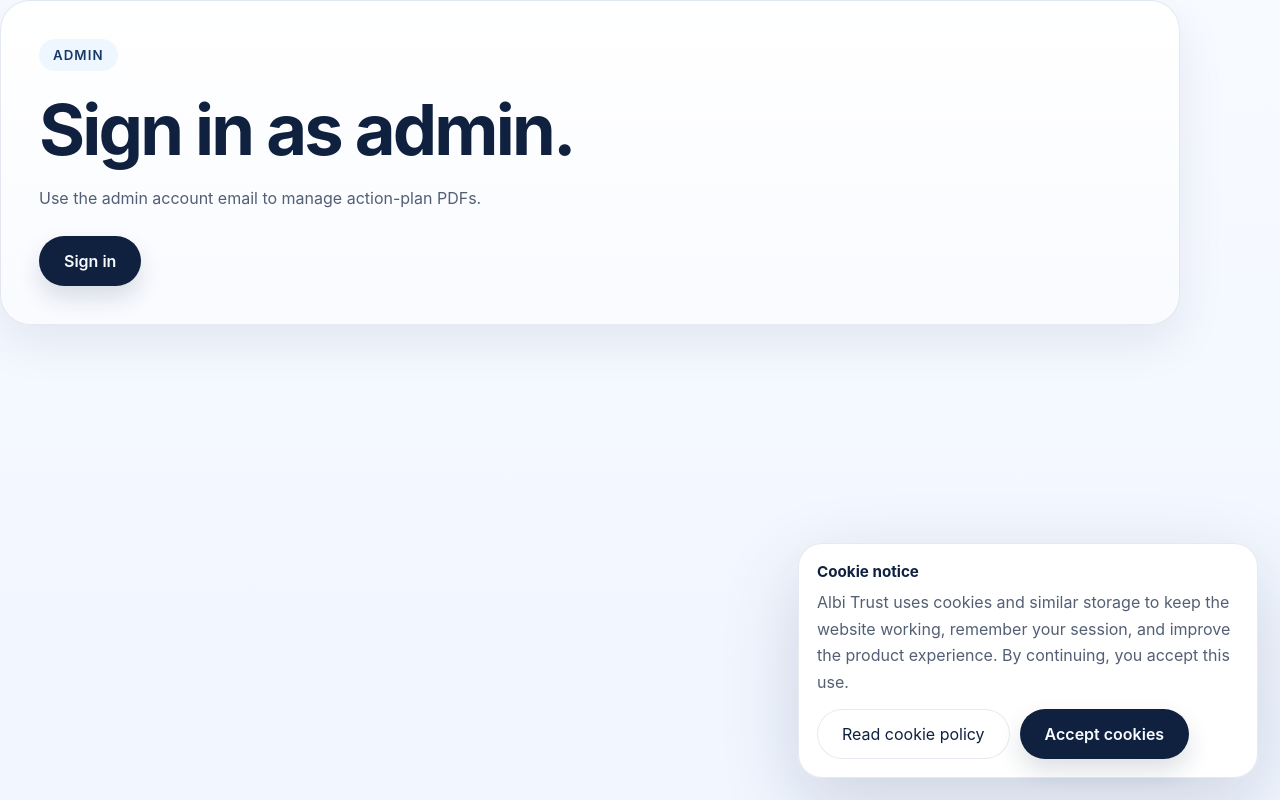
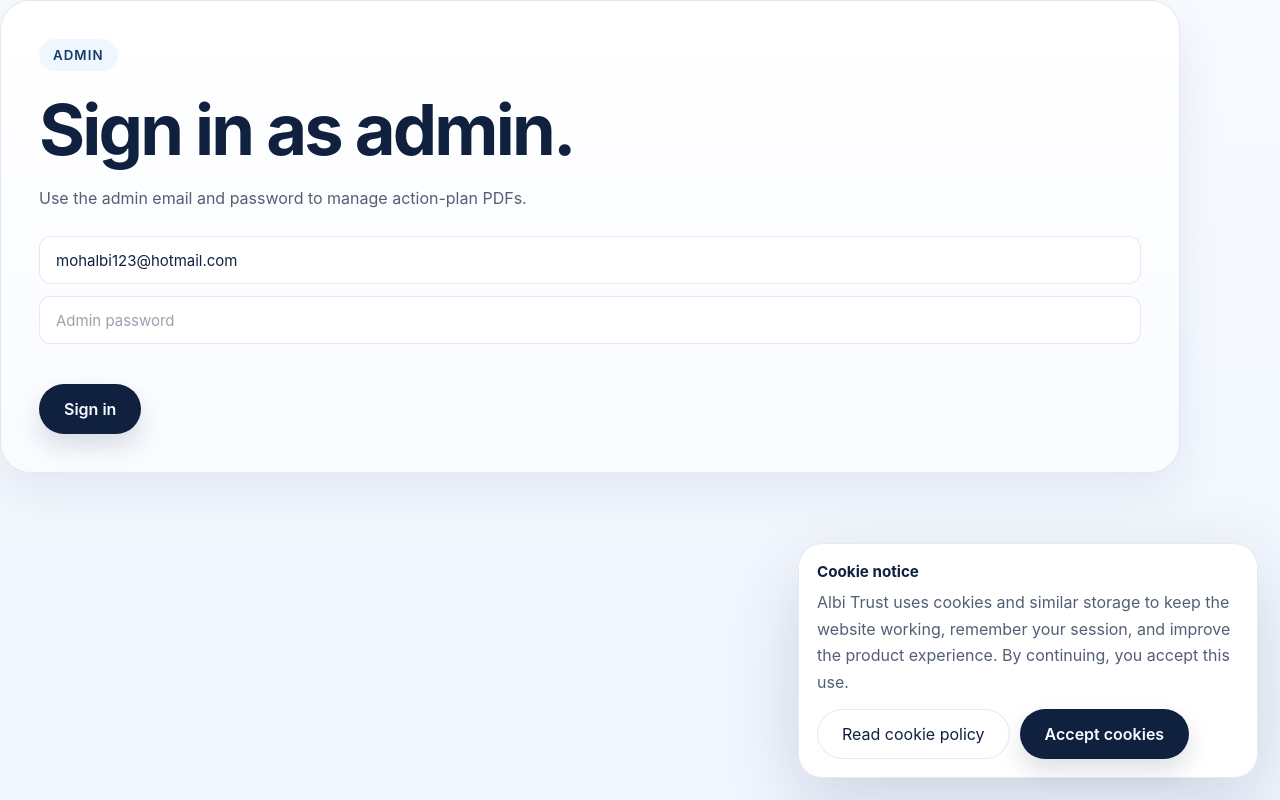
Before and after one commit to mohamadalbi123/albi-trust.com, a Next.js app: page /admin/action-plans in a window 1280 px wide. Built offline with nearby package versions, Linux system fonts and the light colour scheme.

Commit message:
Add admin page login form

```diff
--- a/app/components/AdminActionPlansClient.js
+++ b/app/components/AdminActionPlansClient.js
@@ -1,6 +1,5 @@
 "use client";
 
-import Link from "next/link";
 import { useEffect, useState } from "react";
 import { useCurrentUser } from "./useCurrentUser";
 
@@ -26,14 +25,65 @@ function visibleIntake(intake) {
 }
 
 export function AdminActionPlansClient() {
-  const { status, user } = useCurrentUser();
+  const { status, user, refresh } = useCurrentUser();
   const [orders, setOrders] = useState([]);
   const [selectedFiles, setSelectedFiles] = useState({});
   const [isLoading, setIsLoading] = useState(false);
   const [uploadingOrderId, setUploadingOrderId] = useState("");
   const [error, setError] = useState("");
   const [notice, setNotice] = useState("");
+  const [adminEmail, setAdminEmail] = useState(ADMIN_EMAIL);
+  const [adminPassword, setAdminPassword] = useState("");
+  const [isSigningIn, setIsSigningIn] = useState(false);
+  const [isSigningOut, setIsSigningOut] = useState(false);
   const isAdmin = String(user?.email || "").toLowerCase() === ADMIN_EMAIL;
+
+  async function handleAdminLogin(event) {
+    event.preventDefault();
+    setError("");
+    setNotice("");
+    setIsSigningIn(true);
+
+    try {
+      const response = await fetch("/api/login", {
+        method: "POST",
+        headers: { "Content-Type": "application/json" },
+        body: JSON.stringify({
+          email: adminEmail,
+          password: adminPassword,
+        }),
+      });
+      const data = await response.json();
+
+      if (!response.ok) {
+        setError(data.error || "Unable to sign in.");
+        return;
+      }
+
+      setAdminPassword("");
+      await refresh();
+    } catch {
+      setError("Unable to sign in.");
+    } finally {
+      setIsSigningIn(false);
+    }
+  }
+
+  async function handleAdminLogout() {
+    setError("");
+    setNotice("");
+    setIsSigningOut(true);
+
+    try {
+      await fetch("/api/logout", { method: "POST" });
+      setOrders([]);
+      await refresh();
+    } catch {
+      setError("Unable to sign out.");
+    } finally {
+      setIsSigningOut(false);
+    }
+  }
 
   async function loadOrders() {
     setError("");
@@ -118,13 +168,32 @@ export function AdminActionPlansClient() {
         <div className="eyebrow">Admin</div>
         <h1 className="page-title">Sign in as admin.</h1>
         <p className="page-lead">
-          Use the admin account email to manage action-plan PDFs.
+          Use the admin email and password to manage action-plan PDFs.
         </p>
-        <div className="stack-actions" style={{ marginTop: 24 }}>
-          <Link href="/login?next=%2Fadmin%2Faction-plans" className="button-primary">
-            Sign in
-          </Link>
-        </div>
+        <form className="auth-fields admin-login-form" style={{ marginTop: 24 }} onSubmit={handleAdminLogin}>
+          <label className="form-field">
+            <input
+              type="email"
+              placeholder="Admin email"
+              value={adminEmail}
+              onChange={(event) => setAdminEmail(event.target.value)}
+            />
+          </label>
+          <label className="form-field">
+            <input
+              type="password"
+              placeholder="Admin password"
+              value={adminPassword}
+              onChange={(event) => setAdminPassword(event.target.value)}
+            />
+          </label>
+          {error ? <p className="auth-error">{error}</p> : null}
+          <div className="stack-actions">
+            <button type="submit" className="button-primary" disabled={isSigningIn}>
+              {isSigningIn ? "Signing in..." : "Sign in"}
+            </button>
+          </div>
+        </form>
       </section>
     );
   }
@@ -138,6 +207,9 @@ export function AdminActionPlansClient() {
       <div className="stack-actions" style={{ marginTop: 24 }}>
         <button type="button" className="button-primary" onClick={() => loadOrders()} disabled={isLoading}>
           {isLoading ? "Loading..." : "Refresh paid orders"}
+        </button>
+        <button type="button" className="button-secondary" onClick={handleAdminLogout} disabled={isSigningOut}>
+          {isSigningOut ? "Signing out..." : "Sign out"}
         </button>
       </div>
 
```
